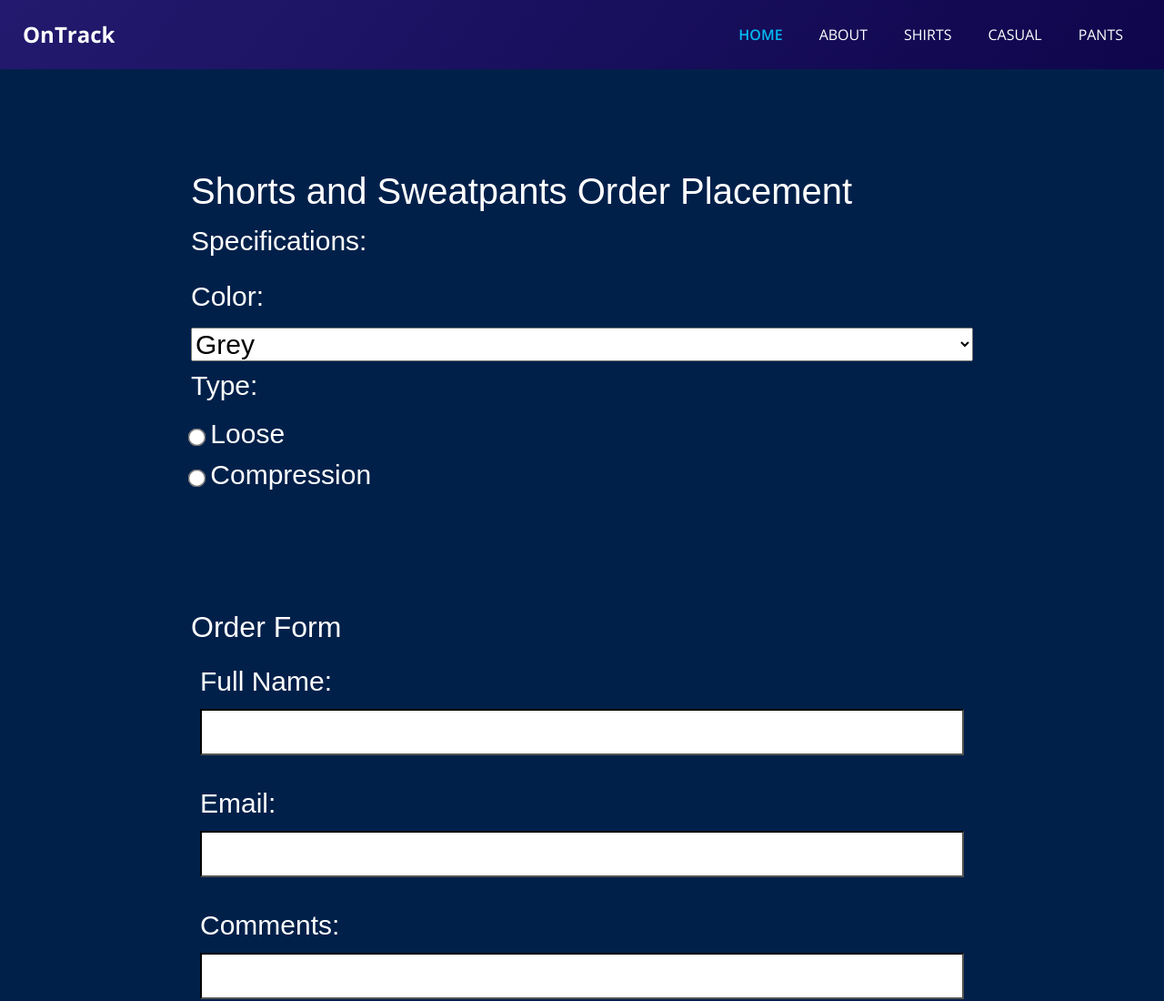
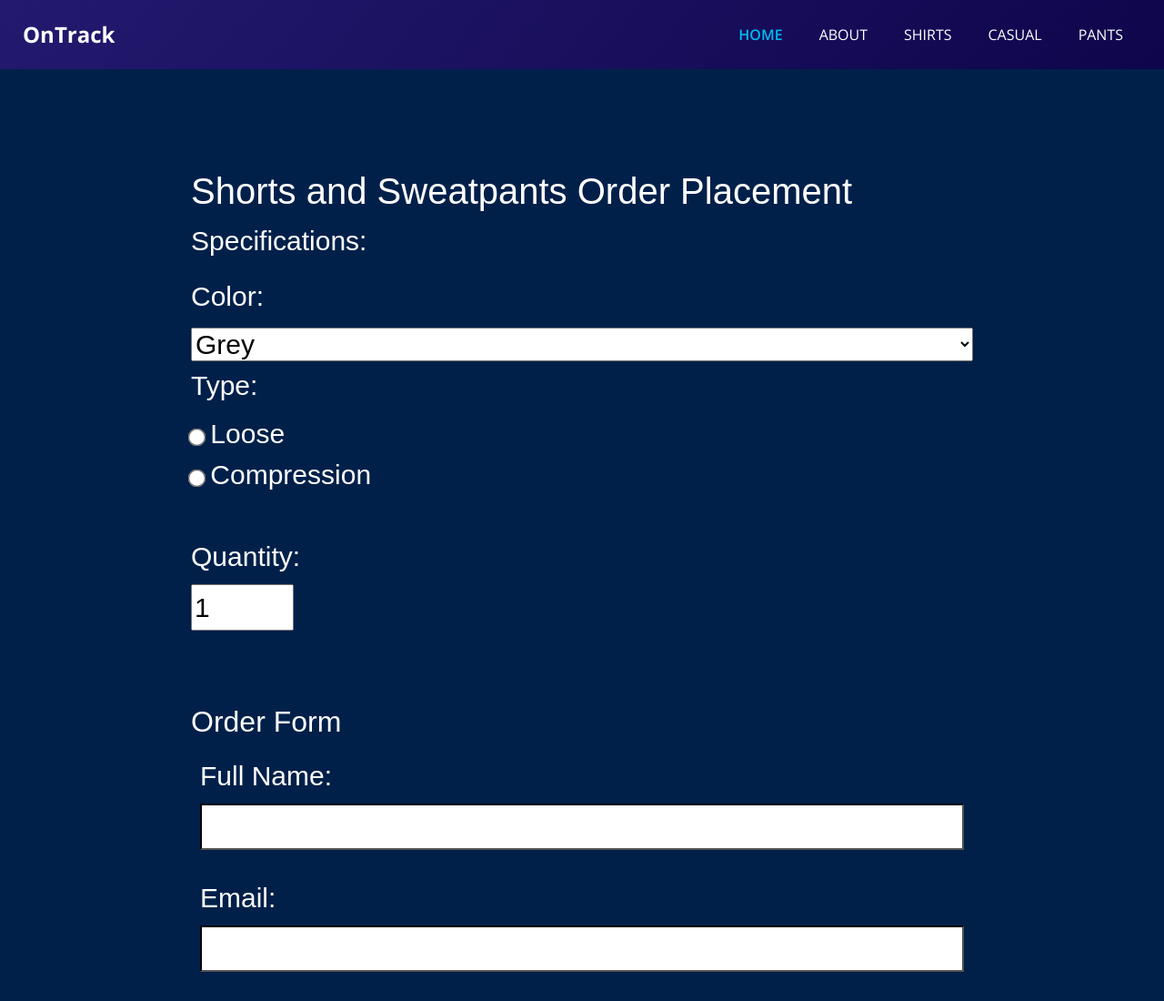
Before and after one commit to aidanayala06/Final-Project-Draft, a plain HTML site: page finexo-html/Checkout2.html in a window 1280 px wide. Shown: the top 1100 px of the page at 91% size. Drawn offline with nearby package versions, Linux system fonts and the light colour scheme; some packages are replaced by stand-ins of ours; a script that the page names is missing.

Commit message:
init comit

```diff
--- a/finexo-html/Checkout2.html
+++ b/finexo-html/Checkout2.html
@@ -103,6 +103,9 @@
                     <input type="radio" name="type" value="loose"> Loose<br>
                     <input type="radio" name="type" value="compression"> Compression<br>
                     <br>
+
+                    <label class="label-quantity">Quantity:</label><br>
+                    <input type="number" name="quantity" min="1" max="100" value="1">
             </div>
 
             <br><br><hr>
```
Also changed, not shown: finexo-html/Checkout.html (+3 -0 lines), finexo-html/Checkout1.html (+3 -0 lines).
